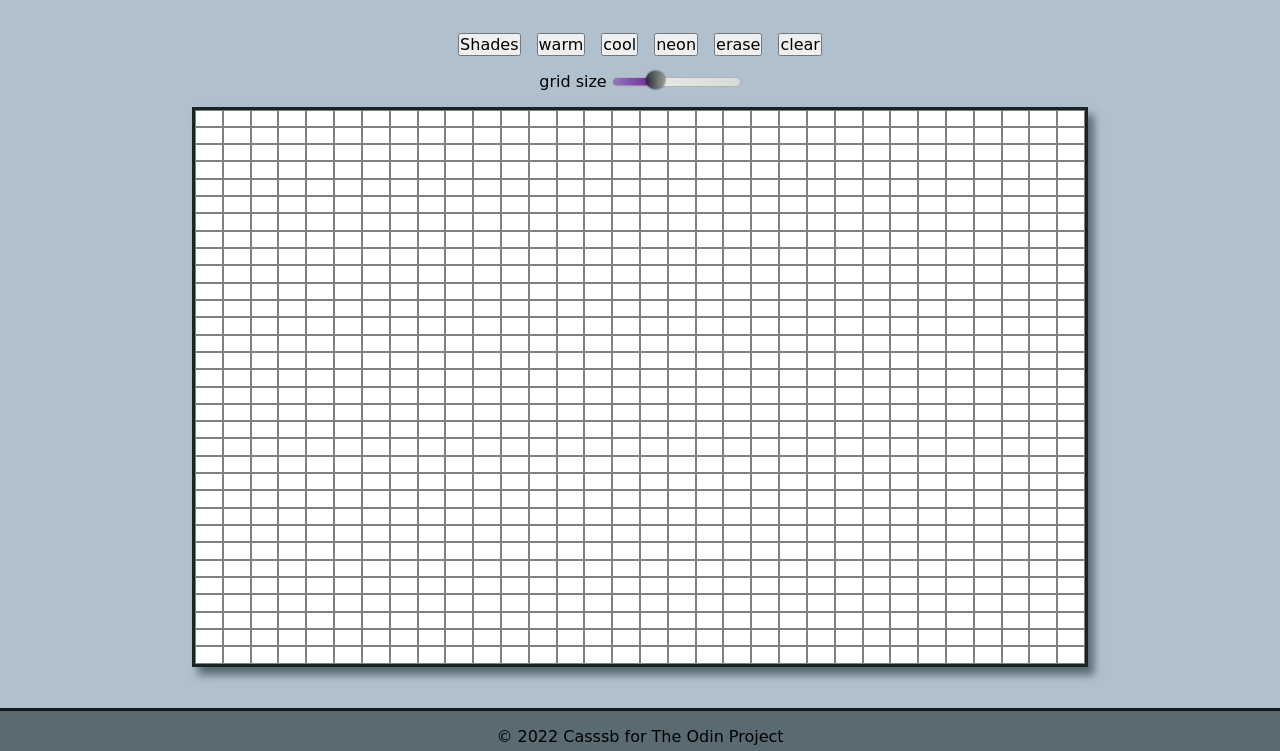
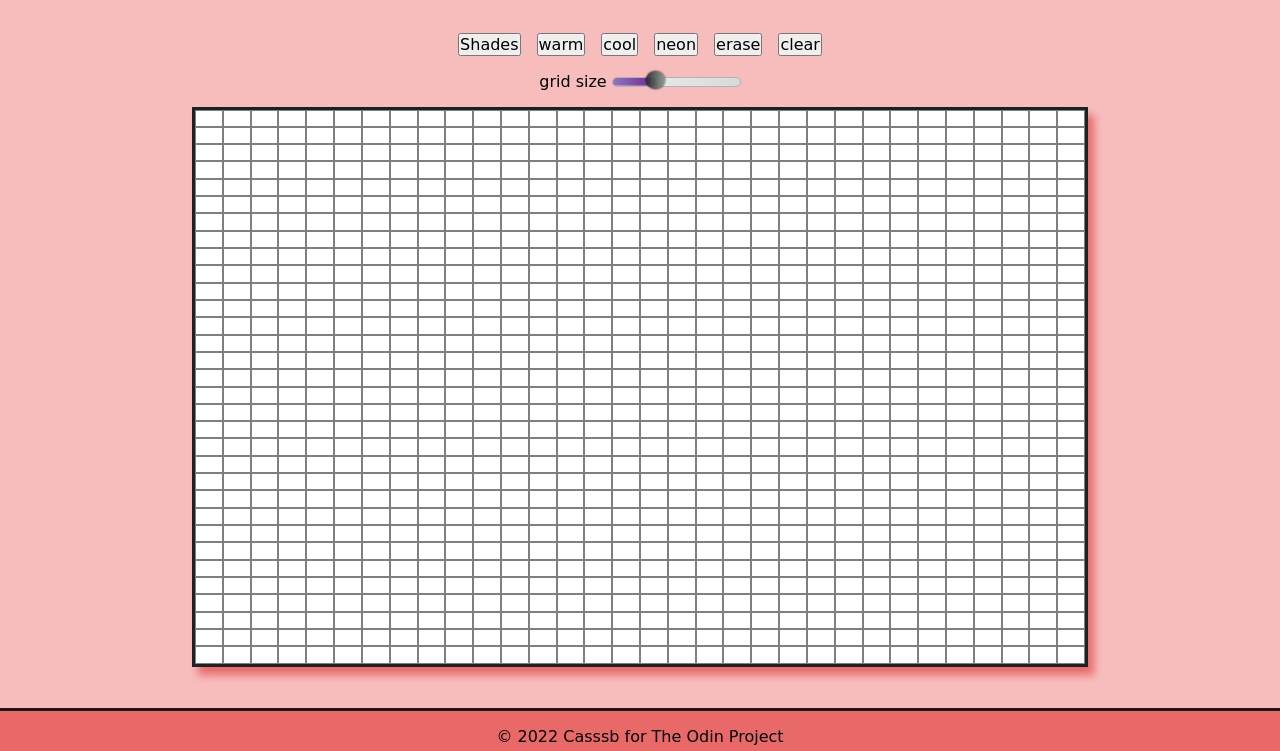
Before and after one commit to Casssb/etch-a-sketch, a plain HTML site: page index.html in a window 1280 px wide. Shown: the part 49-800 px from the top of the page. Drawn offline with Linux system fonts and the light colour scheme; a web font is replaced by a local one.

Commit message:
updated css background colours

```diff
--- a/styles.css
+++ b/styles.css
@@ -1,6 +1,6 @@
 :root {
-  --primary-dark: rgb(89, 106, 114);
-  --primary-light: rgb(176, 192, 204);
+  --primary-dark: rgb(233, 105, 105);
+  --primary-light: rgb(247, 189, 189);
 }
 
 * {
```
